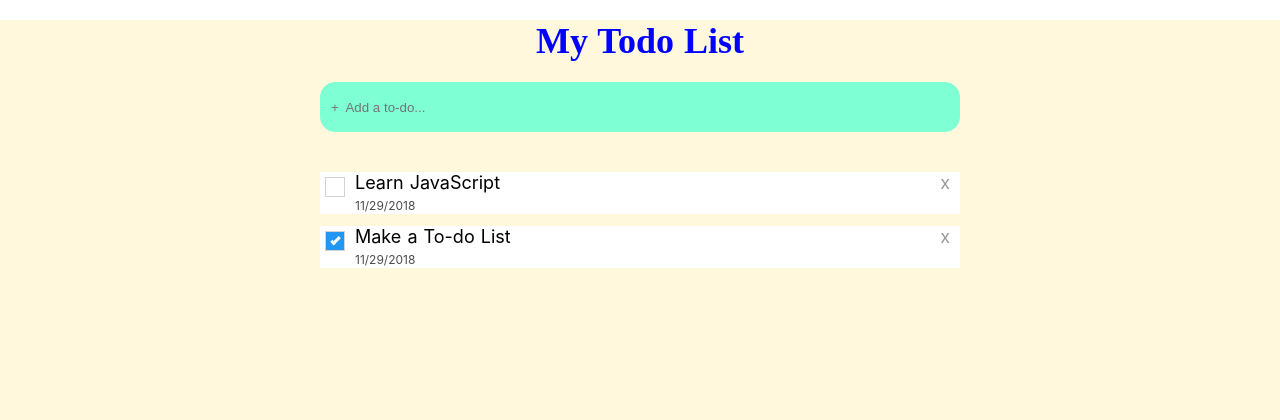
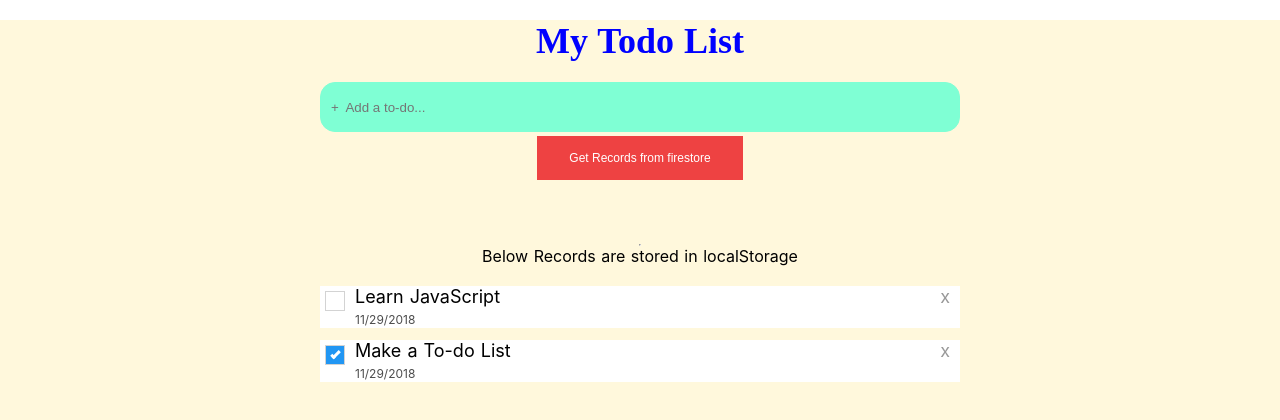
Before and after one commit to Kenil27/TodoList, a Nuxt app: page / in a window 1280 px wide. Shown: the top 420 px of the page. Built offline with nearby package versions, Linux system fonts and the light colour scheme.

Commit message:
Firebase added

```diff
--- a/nuxt.config.js
+++ b/nuxt.config.js
@@ -73,5 +73,6 @@ module.exports = {
   },
   router: {
     base: '/TodoList/'
-  }
+  },
+  plugins: [{ src : '~/plugins/fire.js' , ssr: false}]
 }
--- a/package.json
+++ b/package.json
@@ -13,6 +13,7 @@
     "@nuxtjs/axios": "^5.0.0",
     "cross-env": "^5.2.0",
     "express": "^4.16.3",
+    "firebase": "^5.5.5",
     "nuxt": "2.1.0"
   },
   "devDependencies": {
--- a/pages/index.vue
+++ b/pages/index.vue
@@ -9,9 +9,24 @@
         v-model="pushItem"
         @keyup.enter="pushInput"
       >
+
+      <button class="fire" @click="getData">Get Records from firestore</button>
       <br>
+      <div class="all-todos">
+        <p v-for="data in myData" :key="data.id">
+          <label class="list-item">
+            <input type="checkbox" v-model="data.checked" v-on:change="toggleFireNote(data.id, data)">
+            <span class="checkmark"></span>
+            {{data.title}}
+               <a @click="removeFireItem(data.id, data)" class="close">x</a>
+            <br>
+            <span class="date">{{today}}</span>
+          </label>
+        </p>
+      </div>
       <br>
-
+      <br> <hr>
+      <p>Below Records are stored in localStorage</p> <br>
       <div class="all-todos">
         <p v-for="note in notes" :key="note.title">
           <label class="list-item">
@@ -30,43 +45,84 @@
 
 
 <script>
-const initialNotes= [
-        { title: "Learn JavaScript", checked: false },
-        { title: "Make a To-do List", checked: true }
-      ]
+import db from "~/plugins/fire.js";
+
+const initialNotes = [
+  { title: "Learn JavaScript", checked: false },
+  { title: "Make a To-do List", checked: true }
+];
 
 export default {
   data() {
     return {
       pushItem: "",
       notes: [],
+      myData: [],
       today: new Date().toLocaleDateString()
     };
   },
   mounted() {
-    debugger
     const isFirstVisitedJSON = localStorage.getItem("isFirstVisited");
     const isFirstVisited = JSON.parse(isFirstVisitedJSON);
 
     if (isFirstVisited) {
-      const str = localStorage.getItem("myTodos")
-      var  parsedArr = JSON.parse(str);
+      const str = localStorage.getItem("myTodos");
+      var parsedArr = JSON.parse(str);
       this.notes = parsedArr;
     } else {
       this.notes = initialNotes;
       localStorage.setItem("isFirstVisited", "true");
     }
-
-
   },
   methods: {
     pushInput() {
       this.notes.push({ title: this.pushItem, checked: false });
+      this.saveNotesToStorage();
+
+      db.collection("todoList").add({
+        title: this.pushItem,
+        checked: false
+      });
       this.pushItem = "";
-      this.saveNotesToStorage();
+    },
+    getData() {
+      db.collection("todoList")
+        .get()
+        .then(querySnapshot => {
+          querySnapshot.forEach(doc => {
+            this.myData.push({
+              id: doc.id,
+              title: doc.data().title,
+              checked: doc.data().checked
+            });
+            console.log(this.myData);
+          });
+        });
+    },
+    toggleFireNote(id, data){
+      // Create a reference to the SF doc.
+      var updatedData = db.collection("todoList").doc(id);
+
+return db.runTransaction(function(transaction) {
+    return transaction.get(updatedData).then(function(doc) {
+        if (!doc.exists) {
+            throw "Document does not exist!";
+        }
+
+         var newChecked = !doc.data().checked;
+        transaction.update(updatedData, { checked: newChecked });
+    });
+})
+
     },
     toggleNote(e) {
       this.saveNotesToStorage();
+    },
+    removeFireItem(id, data){
+      db.collection("todoList").doc(id).delete().then(function() {
+    console.log("Document successfully deleted!");
+}),
+this.myData.splice(this.myData.indexOf(data), 1);
     },
     removeItem(note) {
       this.notes.splice(this.notes.indexOf(note), 1);
@@ -202,4 +258,17 @@ export default {
   opacity: 1;
   cursor: pointer;
 }
+.fire{
+  background-color: rgb(238, 66, 66);
+    border: none;
+    color: white;
+    padding: 15px 32px;
+    text-align: center;
+    text-decoration: none;
+    display: inline-block;
+    font-size: 12px;
+    margin: 4px 2px;
+    cursor: pointer;
+    font-weight: 500;
+}
 </style>
--- /dev/null
+++ b/plugins/fire.js
@@ -0,0 +1,20 @@
+import firebase from 'firebase/app';
+import "firebase/firestore";
+
+
+  // Initialize Firebase
+  const config = {
+    apiKey: "AIzaSyDfFKZWfjIwReASvmwRpudHfKbrIPvAITs",
+    authDomain: "todolist-3660d.firebaseapp.com",
+    databaseURL: "https://todolist-3660d.firebaseio.com",
+    projectId: "todolist-3660d",
+    storageBucket: "todolist-3660d.appspot.com",
+    messagingSenderId: "936053073670"
+  };
+  firebase.initializeApp(config);
+
+  const db = firebase.firestore();
+  const settings = {/* your settings... */ timestampsInSnapshots: true};
+  db.settings(settings);
+
+  export default db;
```
Also changed, not shown: 3 other files (tests, documents, lock files or other folders).
